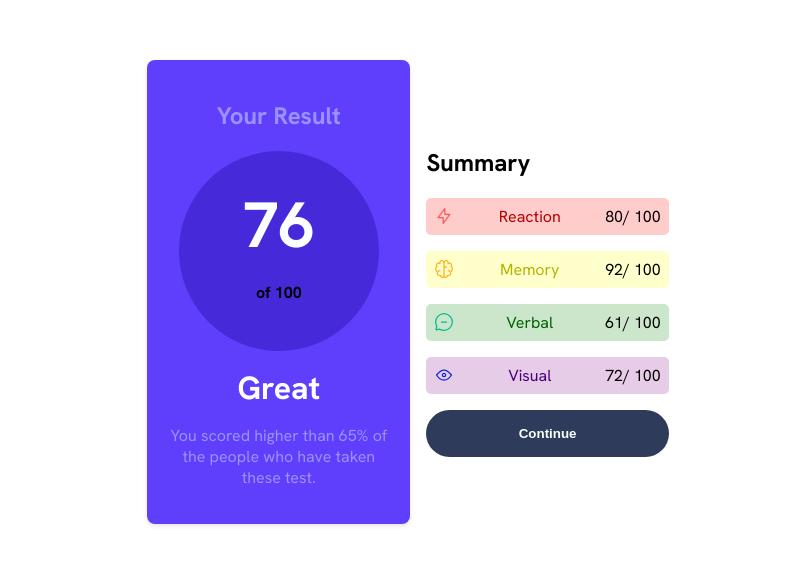
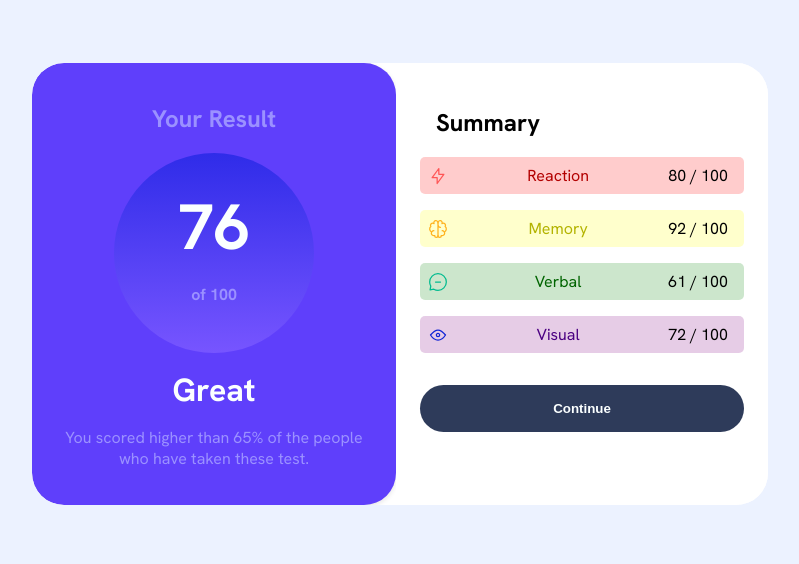
Before and after one commit to AbbyHumphreys/results_summary_component, a React (Create React App) app: page / in a window 1280 px wide. Shown: the part 116-680 px from the top of the page, without its empty margins (240-1039 px from the left). Built offline with nearby package versions, Linux system fonts and the light colour scheme.

Commit message:
fix container layout and border radius

```diff
--- a/src/components/Rating.jsx
+++ b/src/components/Rating.jsx
@@ -1,12 +1,14 @@
-export default function Rating ({ratingType, score, icon}) {
-    const ratingClass = `rating-container ${ratingType.toLowerCase()}`
-    return (
-        <>
-            <div className={ratingClass}>
-                <img className="rating-icon" src={icon} alt="icon"/>
-                <p className="rating-text">{ratingType}</p>
-                <p className="rating">{score}/ 100</p>
-            </div>
-        </>
-    )
+export default function Rating({ ratingType, score, icon }) {
+  const ratingClass = `rating-container ${ratingType.toLowerCase()}`;
+
+  const iconUrl = `${process.env.PUBLIC_URL}${icon}`;
+  // PUBLIC_URL will be "/results_summary_component" in production
+
+  return (
+    <div className={ratingClass}>
+      <img className="rating-icon" src={iconUrl} alt={`${ratingType} icon`} />
+      <p className="rating-text">{ratingType}</p>
+      <p className="rating">{score} / 100</p>
+    </div>
+  );
 }
--- a/src/components/_variables.sass
+++ b/src/components/_variables.sass
@@ -4,6 +4,7 @@ $primary-color: #5f3ffb
 $secondary-color: #462ada
 $tertiary-color: #fbffff
 $heading-color: #9b91ff
+$background-color: #ECF2FF
 
 $button-bg-color: #2e3b5a
 $button-hover-bg-color: #5f3ffb
--- a/src/components/styles.sass
+++ b/src/components/styles.sass
@@ -1,13 +1,22 @@
 @use '_variables' as *
+body
+  background: $background-color
+  margin: 0
+  min-height: 100vh
+  display: flex
+  justify-content: center
+  align-items: center
 
 .container
   display: flex
   flex-direction: row
-  width: 40%
+  width: 736px
+  overflow: hidden
   margin: auto
   justify-content: center
-  align-items: center
-  height: 100vh
+  align-items: stretch
+  border-radius: 32px
+  background-color: white
 
   @media (max-width: $breakpoint-medium)
     width: 60%
@@ -16,17 +25,25 @@
   @media (max-width: $breakpoint-small)
     width: 100%
     flex-direction: column
+    background: black
 
 .small-container
+  display: flex
+  flex-direction: column
+  flex: 1
+  padding: 1.5rem
+  background: white
   width: 100%
-  flex-direction: column
+  min-width: 320px
+
 
 .card
   display: flex
   flex-direction: column
+  flex: 1
   align-items: center
   background-color: $primary-color
-  border-radius: 8px
+  border-radius: 32px
   padding: 20px
   box-shadow: 0 2px 5px rgba(0, 0, 0, 0.1)
   width: 100%
@@ -36,7 +53,7 @@
   text-align: center
 
 .circle
-  background-color: $secondary-color
+  background-image: linear-gradient(to top,  #7755FF 0%, #2F2CE9 100%)
   width: 200px
   height: 200px
   border-radius: 50%
@@ -52,13 +69,17 @@
   margin: 0rem
   color: $tertiary-color
 
+.max-score
+  color: $heading-color
+
 .rating-container
   display: flex
   width: 100%
   justify-content: space-between
   align-items: center
-  margin: 1rem
   padding: 0.5rem
+  margin-bottom: 1rem
+  padding-right: 1rem
   border-radius: 5px
 
   @media (max-width: $breakpoint-small)
@@ -71,13 +92,13 @@ h1
 
 button
   width: 100%
-  margin-left: 1rem
   border: none
   padding: 1rem
   border-radius: 30px
   background-color: $button-bg-color
   color: $tertiary-color
   font-weight: 700
+  margin-top: 1rem
 
   &:hover
     background-color: $button-hover-bg-color
--- a/src/data/data.json
+++ b/src/data/data.json
@@ -2,21 +2,21 @@
     {
       "category": "Reaction",
       "score": 80,
-      "icon": "../assets/images/icon-reaction.svg"
+      "icon": "/assets/images/icon-reaction.svg"
     },
     {
       "category": "Memory",
       "score": 92,
-      "icon": "../assets/images/icon-memory.svg"
+      "icon": "/assets/images/icon-memory.svg"
     },
     {
       "category": "Verbal",
       "score": 61,
-      "icon": "./assets/images/icon-verbal.svg"
+      "icon": "/assets/images/icon-verbal.svg"
     },
     {
       "category": "Visual",
       "score": 72,
-      "icon": "../assets/images/icon-visual.svg"
+      "icon": "/assets/images/icon-visual.svg"
     }
 ]
```
Also changed, not shown: index.html (deleted, +0 -43 lines), src/styles/main.sass (line endings or trailing spaces), 1 other file (tests, documents, lock files or other folders).
